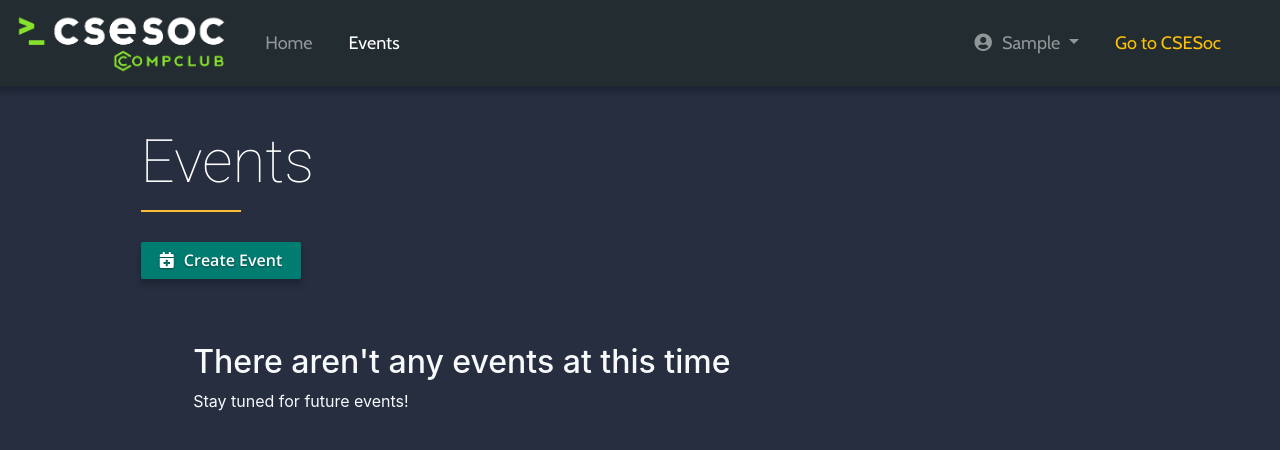
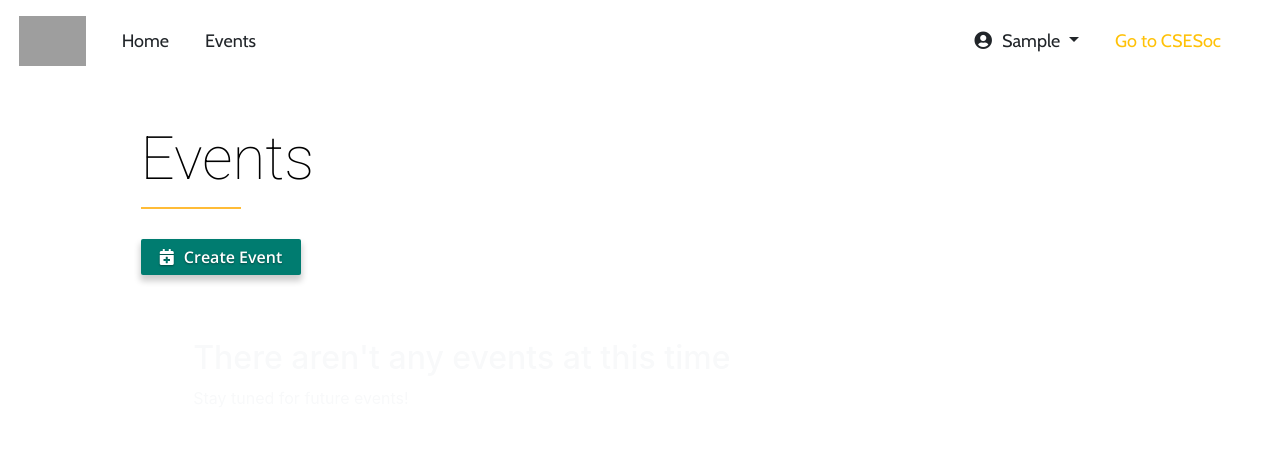
Before and after one commit to CSESoc-CompClub/compclub-web, a Django app: page /events/ in a window 1280 px wide. Shown: the top 450 px of the page. Run offline with Django 3.2, Linux system fonts and the light colour scheme; the visitor is signed in with stand-in values (Sample User, id 1); data that the repository does not hold is empty; style sheets or scripts are compiled from the project's sources; some libraries are stand-ins or nearby versions; grey boxes are pictures that could not be loaded.

Commit message:
switch visuals to light theme

```diff
--- a/website/static/website/style.scss
+++ b/website/static/website/style.scss
@@ -6,11 +6,11 @@
 $primary-color: #FFBC37;
 $primary-color-light: lighten($primary-color, 20%);
 $secondary-color: #007c70;
-$background-color: #262E40;
+$background-color: #ffffff;
 $error-color: #ff4949;
-$banner-color: #232c31;
-$dropdown-color: #2e3c44;
-$dropdown-highlight-color: rgb(51, 64, 95);
+$banner-color: #ffffff;
+$dropdown-color: #ffffff;
+$dropdown-highlight-color: #f7f4f4;
 
 $normal-text-size: 16px;
 $breakpoint-tablet: 768px;
@@ -18,7 +18,6 @@ $breakpoint-tablet: 768px;
 html, body {
     background-color: $background-color;
     font-size: $normal-text-size;
-    @extend .text-white;
 }
 
 .fas::before { // font-awesome icons
@@ -30,11 +29,11 @@ html, body {
 }
 
 .navbar {
-    box-shadow: 0px 5px 5px 2px rgba(0, 0, 0, 0.2);
+    // box-shadow: 0px 5px 5px 2px rgba(0, 0, 0, 0.2);
 }
 
 .navbar-brand img {
-     height: 60px;
+     height: 50px;
 }
 
 .navbar-items {
@@ -54,14 +53,14 @@ html, body {
 
 .dropdown-menu {
     background-color: $dropdown-color;
-    color: #ddd;
+    color: #000;
     box-shadow: 0px 2px 2px 1px rgba(0, 0, 0, 0.2);
 }
 .dropdown-item {
-    color: #ddd;
+    color: #000;
     &:hover, &:focus {
         background-color: $dropdown-highlight-color;
-        color: #fff;
+        color: #000;
     }
 }
 
@@ -77,7 +76,7 @@ html, body {
 }
 
 .header {
-    color: rgba($color: #ffffff, $alpha: 0.9);
+    color: rgba($color: black, $alpha: 0.9);
     margin-left: 0;
     // margin-bottom: 10px;
     padding-top: 1.0rem;
@@ -92,8 +91,8 @@ html, body {
     font-family: 'Roboto', sans-serif;
     font-size: 48px;
     font-weight: 100;
-    color: white;
     padding-bottom: 10px;
+    color: black;
     // margin-bottom: 20px;
 
     @media (min-width: $breakpoint-tablet) {
@@ -138,7 +137,7 @@ html, body {
 .calendar {
     position: relative;
     display: block;
-    color: white;
+    color: black;
 
     @media (min-width: $breakpoint-tablet) {
         float: left;
@@ -225,6 +224,7 @@ a, a:visited, a:hover {
     color: inherit;
 }
 
+
 .event-card-container {
     padding: 24px 24px 12px;
     font-family: 'Open Sans', sans-serif;
@@ -236,6 +236,7 @@ a, a:visited, a:hover {
     font-family: 'Roboto', sans-serif;
     font-size: 30px;
     font-weight: 300;
+    color: black;
     position: relative;
     padding-bottom: 20px;
     margin-bottom: 16px;
@@ -256,10 +257,12 @@ a, a:visited, a:hover {
 .event-card-description {
     margin: 0;
     font-weight: 400;
+    color: black;
     line-height: 1.5;
 }
 
 .event-card-prereq {
+    color: black;
     margin-top: 8px;
     margin-bottom: 0px;
 }
@@ -353,6 +356,7 @@ a, a:visited, a:hover {
     .login-notice {
         font-family: 'Open Sans', sans-serif;
         font-size: 18px;
+        color: black;
     }
     .field-wrapper {
         position: relative;
@@ -361,7 +365,6 @@ a, a:visited, a:hover {
 
     .form-text-input {
         margin-top: 24px;
-        color: white;
         border: 0;
         padding: 4px 0;
         background-color: transparent;
@@ -394,7 +397,7 @@ a, a:visited, a:hover {
         display: block;
         font-size: 14px;
         margin: 0;
-        color: #f0f0f0;
+        color: black;
         position: absolute;
         top: 0;
         left: 0;
--- a/website/templates/website/components/event_table.html
+++ b/website/templates/website/components/event_table.html
@@ -1,7 +1,7 @@
 <!-- Event table component. Requires Event model object -->
 
 <table class="table">
-  <thead class="thead-dark">
+  <thead class="thead">
     <tr>
       <th scope="col">Event Name</th>
       <th scope="col">Date</th>
--- a/website/templates/website/index.html
+++ b/website/templates/website/index.html
@@ -110,7 +110,6 @@
 
       <div class="col-lg-5 col-lg-offset-2 col-sm-6">
         <img src="{% static 'website/index/security.png' %}" alt="Security image" class="img-fluid">
-        <img class="img-responsive" src="../img/online/security.png" alt="">
       </div>
     </div>
   </div>
--- a/website/templates/website/navbar.html
+++ b/website/templates/website/navbar.html
@@ -1,7 +1,9 @@
 {% load static %}
-<nav class="navbar navbar-expand-lg navbar-dark">
+<nav class="navbar navbar-expand-lg">
   <div class="navbar-header">
-    <a href="{% url 'website:index' %}" class="navbar-brand" href="#home"><img src="{% static 'website/compclub.png' %}" alt="CSESoc CompClub" class="img-responsive"></a>
+    <a href="{% url 'website:index' %}" class="navbar-brand" href="#home">
+      <img src="{% static 'website/index/compclub-logo.png' %}" alt="CSESoc CompClub" class="img-responsive" style="margin:5%">
+    </a>
   </div>
   <button class="navbar-toggler ml-auto" type="button" data-toggle="collapse" data-target="#navbarNavDropdown" aria-controls="navbarNavDropdown" aria-expanded="false" aria-label="Toggle navigation">
     <span class="navbar-toggler-icon"></span>
--- a/website/templates/website/volunteer_status_email_preview.html
+++ b/website/templates/website/volunteer_status_email_preview.html
@@ -5,7 +5,7 @@
 {% block content %}
 {{ block.super }}
 <div class="container">
-  <table class="table table-dark">
+  <table class="table">
     <thead>
       <tr>
         <th scope="col">Name</th>
```
Also changed, not shown: website/templates/website/event.html (+4 -4 lines).
